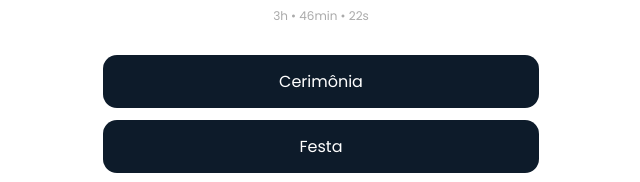
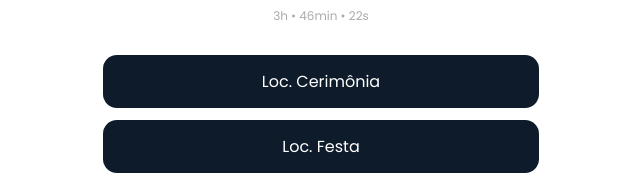
Before and after one commit to CLIENTES-WG/Geisy-Gabriel, a plain HTML site: page index.html in a window 1280 px wide. Shown: the part 872-1054 px from the top of the page, 319-959 px from the left. Drawn offline with nearby package versions, Linux system fonts and the light colour scheme.

Commit message:
Update index.html

```diff
--- a/index.html
+++ b/index.html
@@ -242,8 +242,8 @@
             </div>
         </div>
 
-        <a href="https://maps.app.goo.gl/1uzwbsvfUwGrdamQ6?g_st=ac" target="_blank" class="btn fade">Cerimônia</a>
-        <a href="https://maps.app.goo.gl/oWuD8mo7xEbJbGrd6?g_st=iw" target="_blank" class="btn fade">Festa</a>
+        <a href="https://maps.app.goo.gl/1uzwbsvfUwGrdamQ6?g_st=ac" target="_blank" class="btn fade">Loc. Cerimônia</a>
+        <a href="https://maps.app.goo.gl/oWuD8mo7xEbJbGrd6?g_st=iw" target="_blank" class="btn fade">Loc. Festa</a>
         <a href="https://lista.havan.com.br/Convidado/ItensListaPresente/927424" target="_blank" class="btn fade">Lista
             de Presentes</a>
         <a onclick="openModal()" class="btn fade">Confirmar Presença</a>
```
